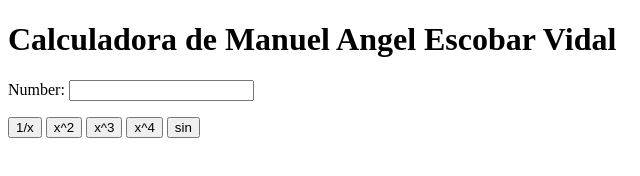
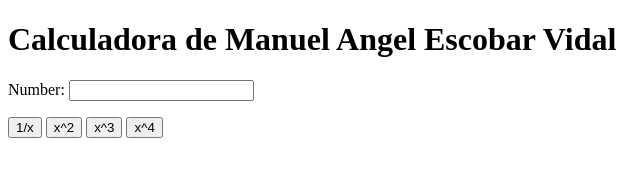
Before and after one commit to L3KTRO/my_calculator2, a plain HTML site: page index.html in a window 1280 px wide. Shown: the full height of the page, 0-640 px from the left. Drawn offline with Linux system fonts and the light colour scheme.

Commit message:
sin(x) button

```diff
--- a/index.html
+++ b/index.html
@@ -13,7 +13,6 @@
             <button onclick="square()"> x^2 </button>
             <button onclick="cube()"> x^3 </button>
             <button onclick="power_4()"> x^4</button>
-            <button onclick="sine()"> sin </button>
         </p>
         <script type="text/javascript">
             function cube() {
@@ -32,10 +31,6 @@
                 var num = document.getElementById("n1");
                 num.value = Math.pow(num.value, 4);
             }
-            function sine() {
-                var num = document.getElementById("n1");
-                num.value = Math.sin(num.value);
-            }
         </script>
     </body>
 </html>
```
